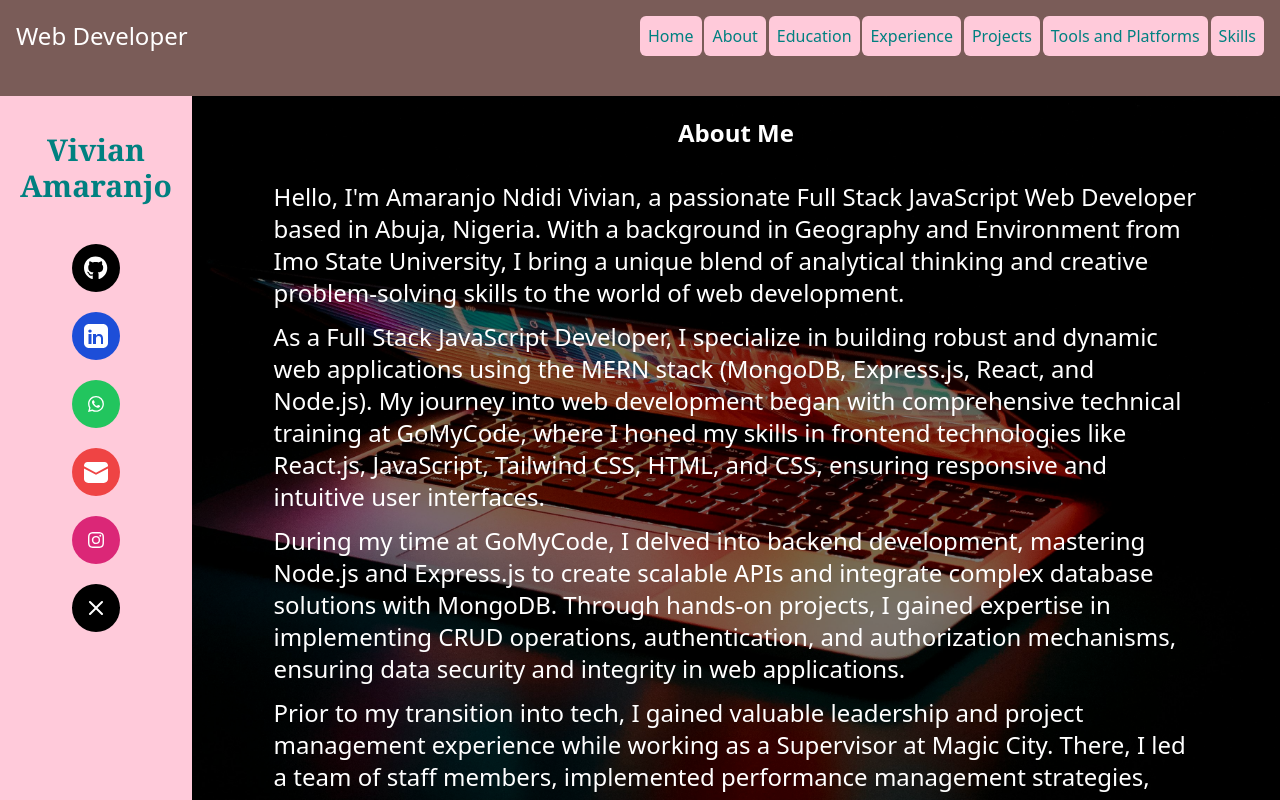
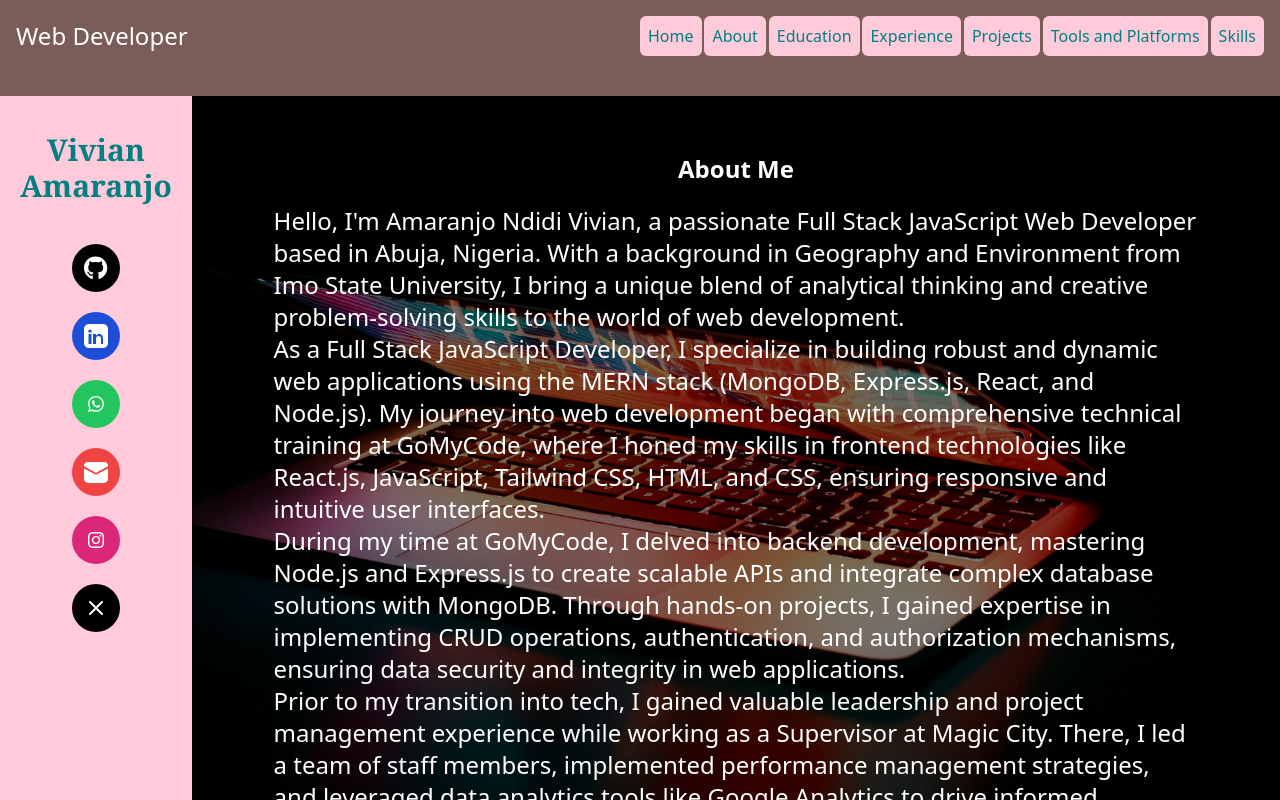
Before and after one commit to Munyia/My-Portfolio, a React (Vite) app: page /about in a window 1280 px wide. Built offline with nearby package versions, Linux system fonts and the light colour scheme.

Commit message:
transition

```diff
--- a/src/components/About.jsx
+++ b/src/components/About.jsx
@@ -4,6 +4,15 @@ import Contact from "./Contact";
 import { bg3 } from "../assets/res";
 
 const About = () => {
+  const [visible, setVisible] = useState(false);
+
+  useEffect(() => {
+    const timer = setTimeout(() => {
+      setVisible(true);
+    }, 100); // Delay to ensure smooth transition after component mounts
+
+    return () => clearTimeout(timer);
+  }, []);
 
   return (
     <div className="relative flex flex-col pt-[5%] h-screen overflow-hidden scroll-m-0">
@@ -15,6 +24,7 @@ const About = () => {
             className="flex w-full my-[10%] justify-center items-center relative h-screen"
           >
             <div className="w-[85%] pb-[4%] mb-2 text-2xl font-extralight   h-screen flex flex-col gap-3 justify-center items-center text-white">
+            <div className={`transform transition-transform duration-1000 ease-in-out ${visible ? 'translate-x-0 opacity-100' : 'translate-x-full opacity-0'}`}>
             <p className="item-center mb-5 font-bold flex justify-center">
                About Me
               </p>
@@ -64,6 +74,7 @@ const About = () => {
                 outdoor adventures.
               </p>
             </div>
+            </div>
           </section>
 
         </div>
--- a/src/components/Education.jsx
+++ b/src/components/Education.jsx
@@ -4,6 +4,15 @@ import Contact from "./Contact";
 import { bg3 } from "../assets/res";
 
 const Home = () => {
+  const [visible, setVisible] = useState(false);
+
+  useEffect(() => {
+    const timer = setTimeout(() => {
+      setVisible(true);
+    }, 100); // Delay to ensure smooth transition after component mounts
+
+    return () => clearTimeout(timer);
+  }, []);
 
   return (
     <div className="relative flex flex-col pt-[5%] h-screen overflow-hidden scroll-m-0">
@@ -15,6 +24,7 @@ const Home = () => {
             className="flex w-fulljustify-center items-center relative"
           >
             <div className="w-[85%] mb-14 flex flex-col ml-[7%] text-2xl font-extralight  gap-3 justify-center   text-white">
+            <div className={`transform transition-transform duration-1000 ease-in-out ${visible ? 'translate-x-0 opacity-100' : 'translate-x-full opacity-0'}`}>
               <p className="item-center font-bold flex justify-center">
                 Education
               </p>
@@ -116,6 +126,7 @@ const Home = () => {
                   sustainable solutions.
                 </p>
               </div>
+              </div>
             </div>
           </section>
 
--- a/src/components/Experience.jsx
+++ b/src/components/Experience.jsx
@@ -4,6 +4,16 @@ import Contact from "./Contact";
 import { bg3 } from "../assets/res";
 
 const Experience = () => {
+  const [visible, setVisible] = useState(false);
+
+  useEffect(() => {
+    const timer = setTimeout(() => {
+      setVisible(true);
+    }, 100); // Delay to ensure smooth transition after component mounts
+
+    return () => clearTimeout(timer);
+  }, []);
+
 
   return (
     <div className="relative flex flex-col pt-[5%] h-screen overflow-hidden scroll-m-0">
@@ -15,6 +25,7 @@ const Experience = () => {
             className="flex w-full justify-center items-center relative "
           >
             <div className="w-[85%] mb-14 flex flex-col text-2xl font-extralight  gap-3 justify-center items-center text-white">
+            <div className={`transform transition-transform duration-1000 ease-in-out ${visible ? 'translate-x-0 opacity-100' : 'translate-x-full opacity-0'}`}>
               <p className="item-center mb-5 font-bold flex justify-center">
                 Experience
               </p>
@@ -103,6 +114,7 @@ const Experience = () => {
                 </li>
               </div>
             </div>
+            </div>
           </section>
 
         </div>
--- a/src/components/Home.jsx
+++ b/src/components/Home.jsx
@@ -4,6 +4,15 @@ import Contact from "./Contact";
 import { bg3 } from "../assets/res";
 
 const Home = () => {
+  const [visible, setVisible] = useState(false);
+
+  useEffect(() => {
+    const timer = setTimeout(() => {
+      setVisible(true);
+    }, 100); // Delay to ensure smooth transition after component mounts
+
+    return () => clearTimeout(timer);
+  }, []);
 
   return (
     <div className="relative flex flex-col pt-[5%] h-screen overflow-hidden scroll-m-0">
@@ -14,7 +23,8 @@ const Home = () => {
         <section
             className="flex w-full  justify-center items-center relative h-screen"
           >
-            <div className="w-[85%] pb-[4%] mb-2 text-2xl font-extralight  h-screen flex flex-col gap-3 justify-center items-center text-white">
+            <div className="w-[85%] pb-[4%] mb-2 text-2xl font-extralight h-screen flex flex-col gap-3 justify-center items-center text-white">
+      <div className={`transform transition-transform duration-1000 ease-in-out ${visible ? 'translate-x-0 opacity-100' : 'translate-x-full opacity-0'}`}>
         <p>
           Hi, I'm Amaranjo Ndidi Vivian, a skilled full-stack JavaScript
           developer. With a background in Geography and certifications in
@@ -32,8 +42,9 @@ const Home = () => {
           problem-solving and effective communication, I'm eager to
           contribute to tech innovation. Let's connect for collaboration
           opportunities.
-              </p >
-              <a href="https://drive.google.com/file/d/1hE-L0RH6a52NUZFGHInwOMLnED808n-y/view?usp=sharing" className="bg-pry text-sec flex text-center mt-10  px-4 py-2  rounded" target="_blank" rel="noopener noreferrer">View my CV</a>
+        </p>
+      </div>
+        <a href="https://drive.google.com/file/d/1hE-L0RH6a52NUZFGHInwOMLnED808n-y/view?usp=sharing" className="bg-pry text-sec flex text-center mt-10 px-4 py-2 rounded" target="_blank" rel="noopener noreferrer">View my CV</a>
     </div>
           </section>
 
--- a/src/components/Projects.jsx
+++ b/src/components/Projects.jsx
@@ -4,6 +4,15 @@ import Contact from "./Contact";
 import { bg3 } from "../assets/res";
 
 const Projects = () => {
+  const [visible, setVisible] = useState(false);
+
+  useEffect(() => {
+    const timer = setTimeout(() => {
+      setVisible(true);
+    }, 100); // Delay to ensure smooth transition after component mounts
+
+    return () => clearTimeout(timer);
+  }, []);
 
   return (
     <div className="relative flex flex-col pt-[5%] h-screen overflow-hidden scroll-m-0">
@@ -15,6 +24,7 @@ const Projects = () => {
             className="flex w-full  justify-center items-center relative "
           >
             <div className="w-[85%] mb-14 flex flex-col text-2xl font-extralight  gap-5 justify-center items-center text-white">
+            <div className={`transform transition-transform duration-1000 ease-in-out ${visible ? 'translate-x-0 opacity-100' : 'translate-x-full opacity-0'}`}>
               <p className="item-center font-bold flex justify-center">
                 Projects
               </p>
@@ -148,6 +158,7 @@ const Projects = () => {
               </div>
               <p>Check out my Github for more projects i have done</p>
             </div>
+            </div>
           </section>
 
         </div>
--- a/src/components/Skills.jsx
+++ b/src/components/Skills.jsx
@@ -4,6 +4,16 @@ import Contact from "./Contact";
 import { bg3 } from "../assets/res";
 
 const Skills = () => {
+  const [visible, setVisible] = useState(false);
+
+  useEffect(() => {
+    const timer = setTimeout(() => {
+      setVisible(true);
+    }, 100); // Delay to ensure smooth transition after component mounts
+
+    return () => clearTimeout(timer);
+  }, []);
+
 
   return (
     <div className="relative flex flex-col pt-[5%] h-screen overflow-hidden scroll-m-0">
@@ -15,6 +25,7 @@ const Skills = () => {
             className="flex w-full  justify-center items-center relative "
           >
             <div className="w-[85%] mb-14 flex flex-col text-2xl font-extralight   gap-3 justify-center items-center text-white">
+            <div className={`transform transition-transform duration-1000 ease-in-out ${visible ? 'translate-x-0 opacity-100' : 'translate-x-full opacity-0'}`}>
             <p className="item-center font-bold flex justify-center">
              Skills
               </p>
@@ -58,6 +69,7 @@ const Skills = () => {
                   </ul>
                 </div>
               </div>
+              </div>
             </div>
           </section>
 
--- a/src/components/Tools.jsx
+++ b/src/components/Tools.jsx
@@ -4,6 +4,15 @@ import Contact from "./Contact";
 import { bg3 } from "../assets/res";
 
 const Tools = () => {
+  const [visible, setVisible] = useState(false);
+
+  useEffect(() => {
+    const timer = setTimeout(() => {
+      setVisible(true);
+    }, 100); // Delay to ensure smooth transition after component mounts
+
+    return () => clearTimeout(timer);
+  }, []);
 
 
   return (
@@ -16,6 +25,7 @@ const Tools = () => {
             className="flex w-full  justify-center items-center relative"
           >
             <div className="w-[85%] mb-14 flex flex-col text-2xl font-extralight  gap-5 justify-center items-center text-white">
+            <div className={`transform transition-transform duration-1000 ease-in-out ${visible ? 'translate-x-0 opacity-100' : 'translate-x-full opacity-0'}`}>
               <p className="item-center font-bold flex justify-center">
               Tools and Platforms
               </p>
@@ -45,6 +55,7 @@ const Tools = () => {
                 <p>Sublime Text provides a lightweight and versatile text editing experience, ideal for quick edits and smaller projects.</p>
               </div>
             </div>
+            </div>
           </section>
 
         </div>
```
Lines whose indentation alone changed are shown as unchanged.
